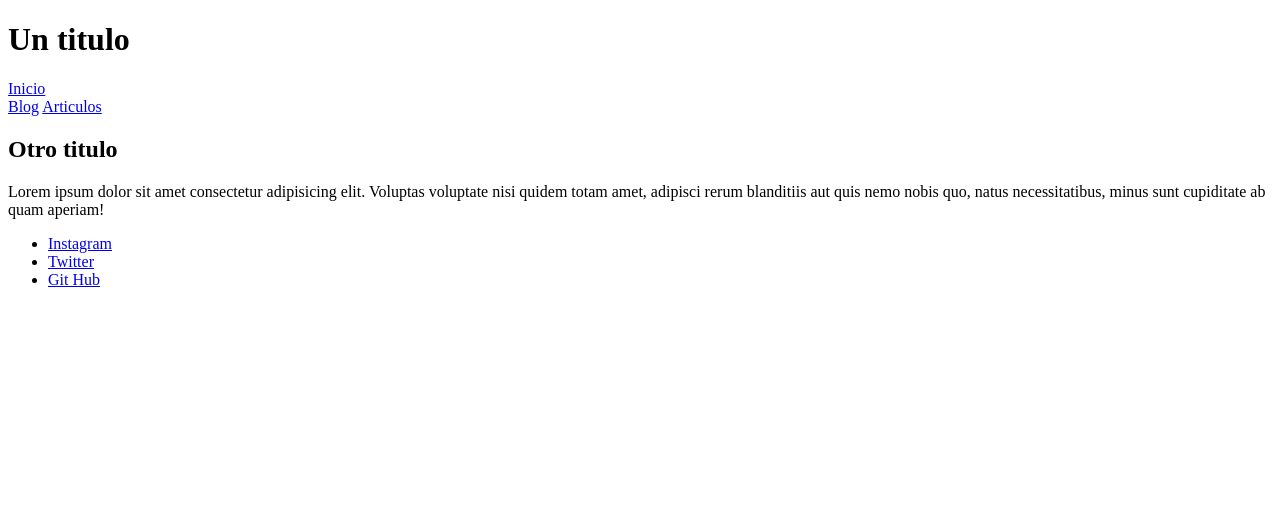
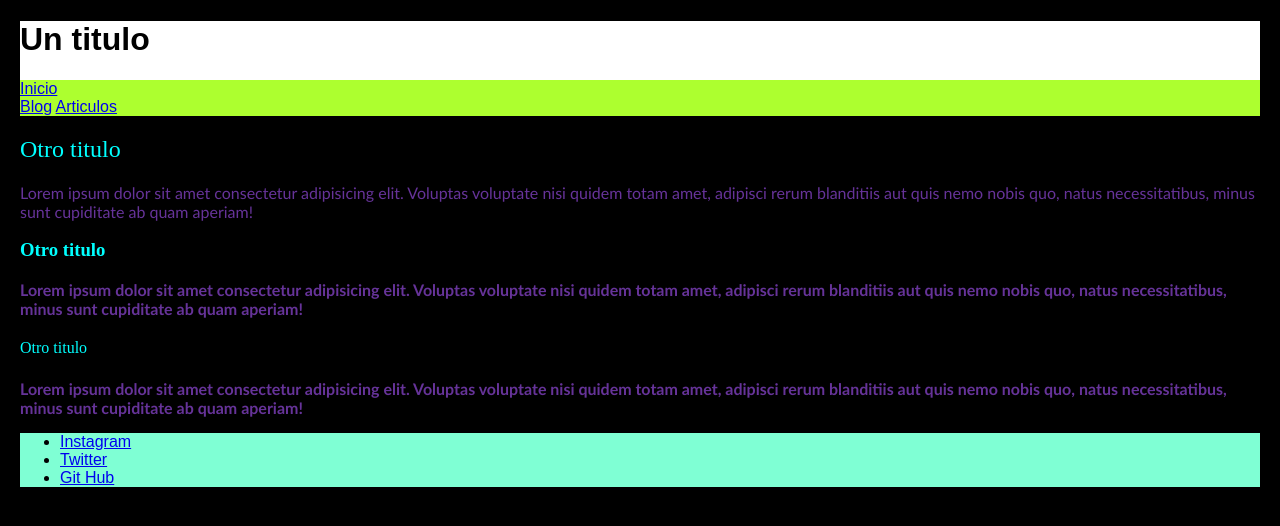
Before and after one commit to AugusTZago/RepositorioHenry, a plain HTML site: page index.html in a window 1280 px wide. Drawn offline with Linux system fonts and the light colour scheme.

Commit message:
HW 4 C4 css

```diff
--- a/index.html
+++ b/index.html
@@ -8,7 +8,7 @@
             name="viewport"
             content="width=device-width, initial-scale=1, shrink-to-fit=no"
         />
-
+        <link rel="stylesheet" type="text/css" href="styles.css">
     </head>
 
     <body>
@@ -25,8 +25,14 @@
             </nav>
         </header>
         <main>
-            <h2>Otro titulo</h2>
-            <p>Lorem ipsum dolor sit amet consectetur adipisicing elit. Voluptas voluptate nisi quidem totam amet,
+            <h2 class="titulo1">Otro titulo</h2>
+            <p class="parrafo1">Lorem ipsum dolor sit amet consectetur adipisicing elit. Voluptas voluptate nisi quidem totam amet,
+            adipisci rerum blanditiis aut quis nemo nobis quo, natus necessitatibus, minus sunt cupiditate ab quam aperiam!</p>
+            <h3 class="titulo2">Otro titulo</h3>
+            <p class="parrafo2">Lorem ipsum dolor sit amet consectetur adipisicing elit. Voluptas voluptate nisi quidem totam amet,
+            adipisci rerum blanditiis aut quis nemo nobis quo, natus necessitatibus, minus sunt cupiditate ab quam aperiam!</p>
+            <h4 class="titulo3">Otro titulo</h4>
+            <p class="parrafo3">Lorem ipsum dolor sit amet consectetur adipisicing elit. Voluptas voluptate nisi quidem totam amet,
             adipisci rerum blanditiis aut quis nemo nobis quo, natus necessitatibus, minus sunt cupiditate ab quam aperiam!</p>
         </main>
         <footer>
--- /dev/null
+++ b/styles.css
@@ -0,0 +1,57 @@
+body {
+    background-color: black;
+    font-family: Arial, Helvetica, sans-serif;
+    color: white;
+    margin: 20px;
+}
+
+header {
+    background-color: white;
+    color: black;
+}
+
+nav {
+    background-color: greenyellow;
+    color: black;
+}
+
+footer {
+    background-color: aquamarine;
+    color: black;
+}
+
+.titulo1 {
+    font-family: 'Times New Roman', Times, serif;
+    font-weight: 500;
+    color: cyan;
+}
+
+.titulo2 {
+    font-family: 'Times New Roman', Times, serif;
+    font-weight: 800;
+    color: cyan;
+}
+
+.titulo3 {
+    font-family: 'Times New Roman', Times, serif;
+    font-weight: 100;
+    color: cyan;
+}
+
+.parrafo1 {
+    font-family: 'Gill Sans', 'Gill Sans MT', Calibri, 'Trebuchet MS', sans-serif;
+    font-weight: 200;
+    color: rebeccapurple;
+}
+
+.parrafo2 {
+    font-family: 'Gill Sans', 'Gill Sans MT', Calibri, 'Trebuchet MS', sans-serif;
+    font-weight: 600;
+    color: rebeccapurple;
+}
+
+.parrafo3 {
+    font-family: 'Gill Sans', 'Gill Sans MT', Calibri, 'Trebuchet MS', sans-serif;
+    font-weight: 900;
+    color: rebeccapurple;
+}
```
